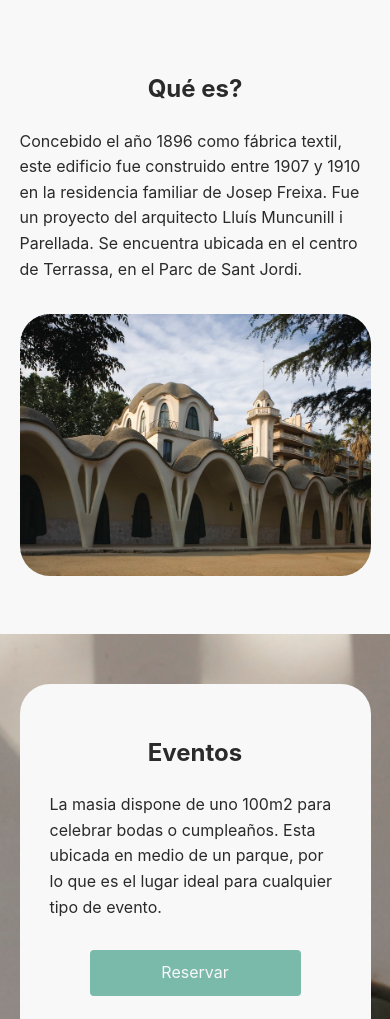
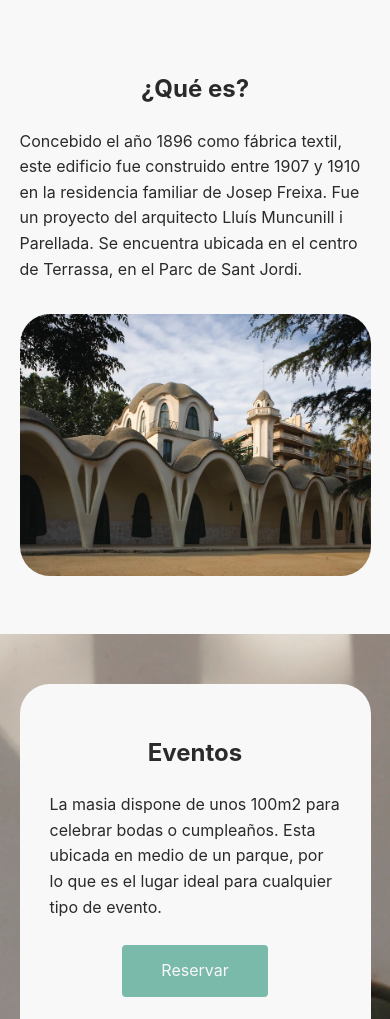
Before and after one commit to Poltier/MasiaFreixa, a website built with Parcel: page src/index.html in a window 390 px wide. Shown: the part 556-1575 px from the top of the page. Built offline with nearby package versions, Linux system fonts and the light colour scheme.

Commit message:
correcciones menores

```diff
--- a/src/assets/styles/layouts/_home.scss
+++ b/src/assets/styles/layouts/_home.scss
@@ -62,8 +62,9 @@ header .flexboxheader {
 
 .services a {
   display: block;
+  width: 50%;
   padding: 13px 20px;
-  margin: 25px 120px;
+  margin: 25px auto;
   color: $white-color;
   text-align: center;
   text-decoration: none;
@@ -351,11 +352,6 @@ form input[type="submit"]:hover {
     text-align: center;
   }
 
-  .services a {
-    padding: 10px 70px;
-    margin: 30px 40px;
-  }
-
   .header .menu a {
     display: block;
     margin-right: 5px 0;
--- a/src/index.html
+++ b/src/index.html
@@ -20,7 +20,7 @@
         <div class="container">
           <div class="grid">
             <div class="aboutinfo">
-              <h2>Qué es?</h2>
+              <h2>¿Qué es?</h2>
               <p>Concebido el año 1896 como fábrica textil, este edificio fue
                 construido entre 1907 y 1910 en la residencia familiar de Josep Freixa.
                 Fue un proyecto del arquitecto Lluís Muncunill i Parellada. Se encuentra
@@ -37,7 +37,7 @@
           <div class="grid">
             <div class="servicesinfo">
               <h2>Eventos</h2>
-              <p>La masia dispone de uno 100m2 para celebrar bodas o cumpleaños.
+              <p>La masia dispone de unos 100m2 para celebrar bodas o cumpleaños.
                 Esta ubicada en medio de un parque, por lo que es el lugar ideal para cualquier tipo de evento.</p>
                 <a href="">Reservar</a>
                 <img src="./assets/images/eventos.jpg" alt="">
```
